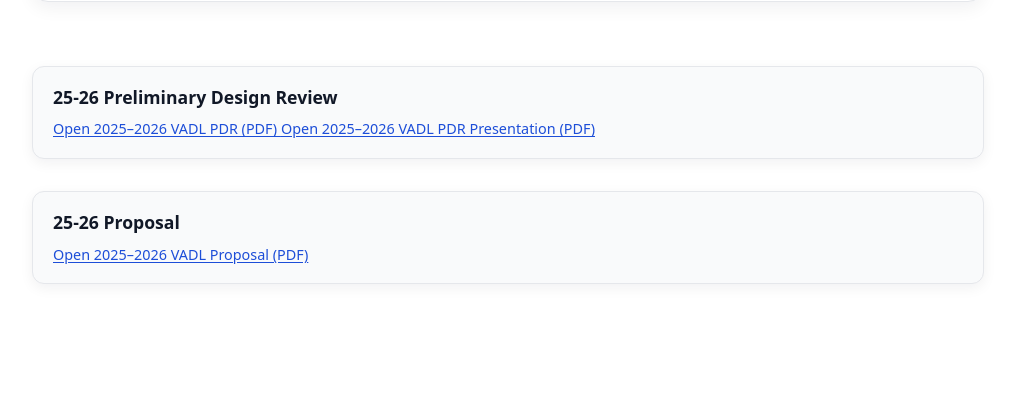
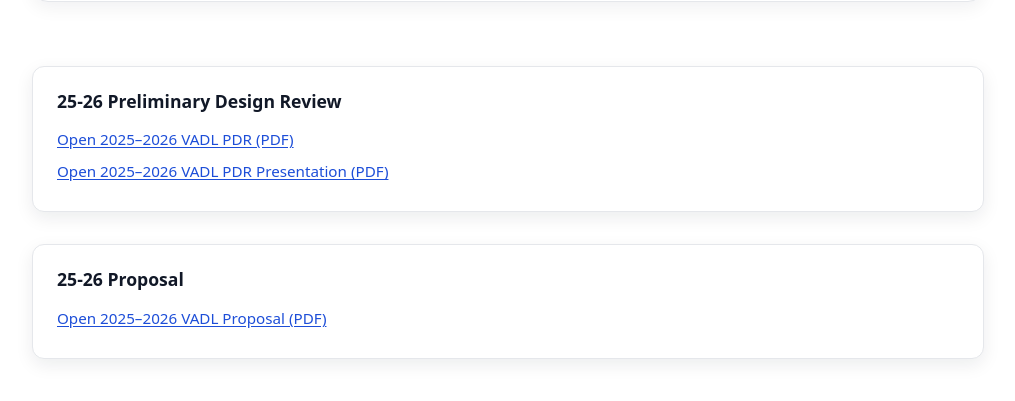
Before and after one commit to JackLiedel/JackLiedel.github.io, a plain HTML site: page projects/vadl25-26.html in a window 1280 px wide. Shown: the part 6254-6655 px from the top of the page, without its empty margins (132-1147 px from the left). Before the commit the page ends 6586 px from the top, so only its background shows below. Drawn offline with Linux system fonts and the light colour scheme.

Commit message:
Update vadl25-26.html

```diff
--- a/projects/vadl25-26.html
+++ b/projects/vadl25-26.html
@@ -191,32 +191,30 @@ figcaption {
   .image-feed { column-count: 1; }
 }
 
-    .download-card {
-  margin-top: 2rem;
-  padding: 1rem 1.25rem;
+.download-card {
+  background: #ffffff;
+  padding: 1.25rem 1.5rem;
   border-radius: 0.75rem;
   border: 1px solid #e5e7eb;
-  background: #f9fafb;
-  box-shadow: 0 4px 14px rgba(15,23,42,0.06);
+  box-shadow: 0 6px 18px rgba(15,23,42,0.08);
+  margin-bottom: 1.5rem;
 }
 
 .download-title {
   font-size: 1.1rem;
   font-weight: 600;
-  margin-bottom: 0.35rem;
+  margin-bottom: 0.75rem;
   color: #111827;
 }
 
-.download-text {
-  font-size: 0.9rem;
+.download-link {
+  display: block;            /* Makes them stack vertically */
   margin-bottom: 0.5rem;
-  color: #4b5563;
-}
-
-.download-link {
-  font-size: 0.9rem;
+  color: #1d4ed8;            /* blue link color */
   text-decoration: underline;
   text-underline-offset: 2px;
+  font-size: 0.95rem;
+}
 }
 
 
@@ -580,7 +578,5 @@ figcaption {
 </section>
 
 
-
-
 </body>
 </html>
```
